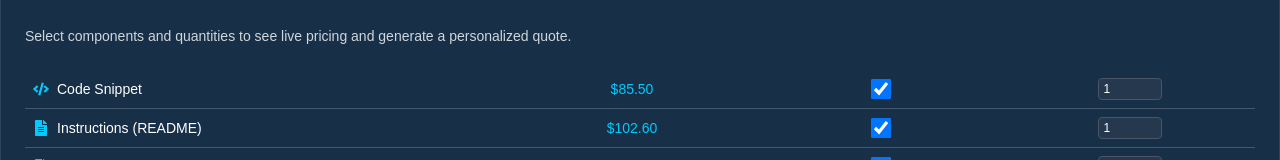
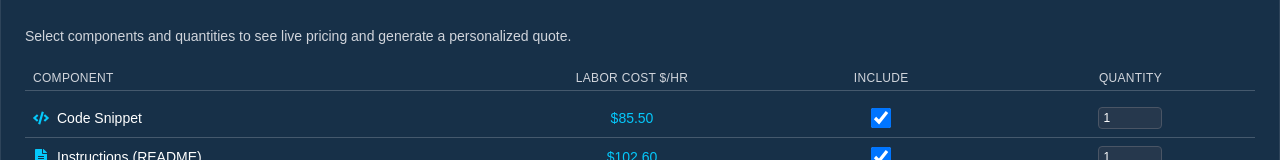
Before and after one commit to tsmithcode/recruiter-showcase, a Next.js app: page /cpq-demo in a window 1280 px wide. Shown: the part 159-319 px from the top of the page. Built offline with nearby package versions, Linux system fonts and the light colour scheme.

Commit message:
Added table headers

```diff
--- /dev/null
+++ b/app/cpq-demo/ComponentTableHeader.tsx
@@ -0,0 +1,24 @@
+// File: app/cpq-demo/components/ComponentTableHeader.tsx
+
+import React from 'react';
+
+type Props = {
+  isManagerView: boolean;
+};
+
+export default function ComponentTableHeader({ isManagerView }: Props) {
+  return (
+    <div className="flex text-gray-300 text-[10px] sm:text-xs uppercase tracking-wide mb-2 border-b border-white/20 pb-1">
+      <div className="flex-[2] px-1 sm:px-2">Component</div>
+      <div className="flex-[1] text-center px-1 sm:px-2">Labor Cost $/hr</div>
+      {isManagerView && <div className="flex-[1] text-center px-1 sm:px-2">Hours</div>}
+      {isManagerView && <div className="flex-[1] text-center px-1 sm:px-2">Material Cost $/unit</div>}
+      {isManagerView && <div className="flex-[1] text-center px-1 sm:px-2">Unit Price</div>}
+      {isManagerView && <div className="flex-[1] text-center px-1 sm:px-2">Profit $</div>}
+      {isManagerView && <div className="flex-[1] text-center px-1 sm:px-2">Profit %</div>}
+      {isManagerView && <div className="flex-[0.5] text-center px-1 sm:px-2">Remove</div>}
+      <div className="flex-[1] text-center px-1 sm:px-2">Include</div>
+      <div className="flex-[1] text-center px-1 sm:px-2">Quantity</div>
+    </div>
+  );
+}
--- a/app/cpq-demo/page.tsx
+++ b/app/cpq-demo/page.tsx
@@ -9,6 +9,7 @@ import ManagerControls from './ManagerControls';
 import ComponentRow from './ComponentRow';
 import QuoteModal from './QuoteModal';
 import TotalFooter from './TotalFooter';
+import ComponentTableHeader from './ComponentTableHeader';
 
 export default function CPQAdvanced() {
   const controller = useCpqController();
@@ -32,6 +33,9 @@ export default function CPQAdvanced() {
             onAddComponent={controller.addComponent}
           />
         )}
+
+       <ComponentTableHeader isManagerView={controller.isManagerView} />
+
 
         <div className="divide-y divide-white/20">
           {controller.components.map(comp => (
```
